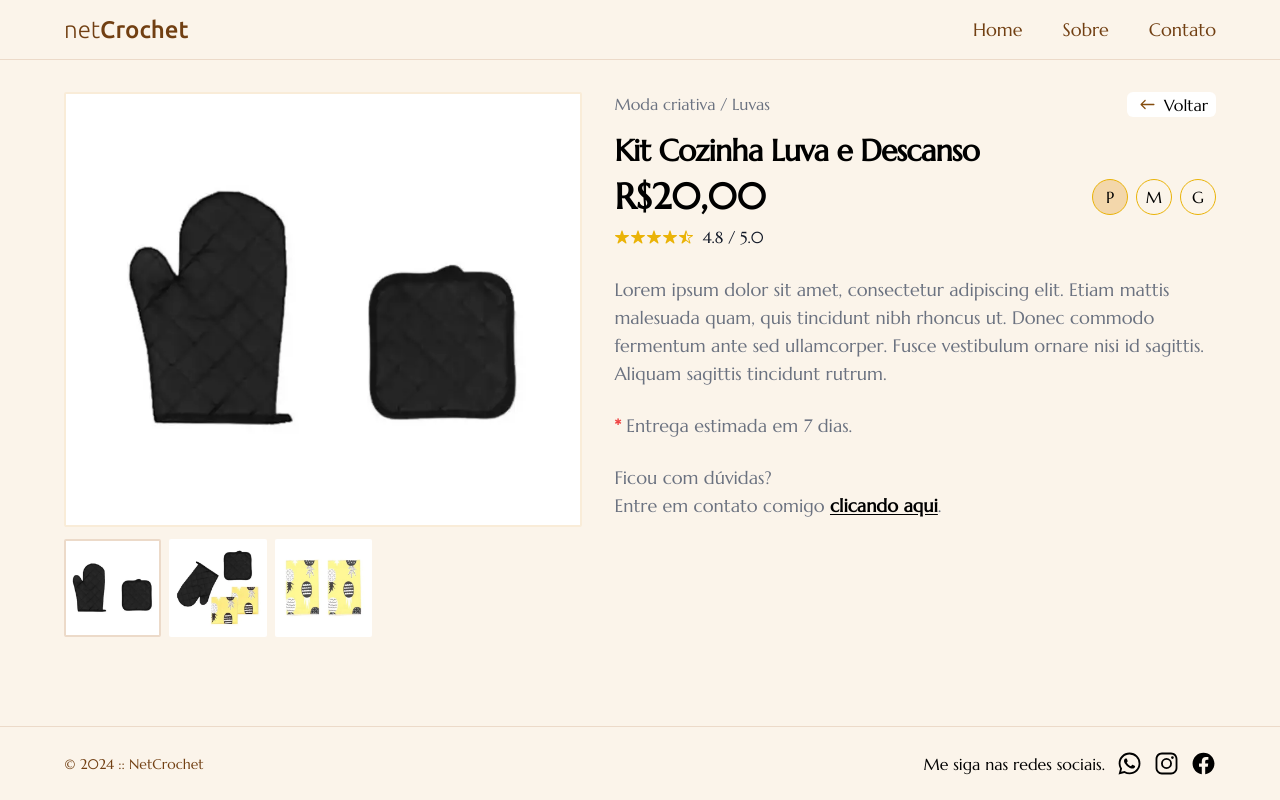
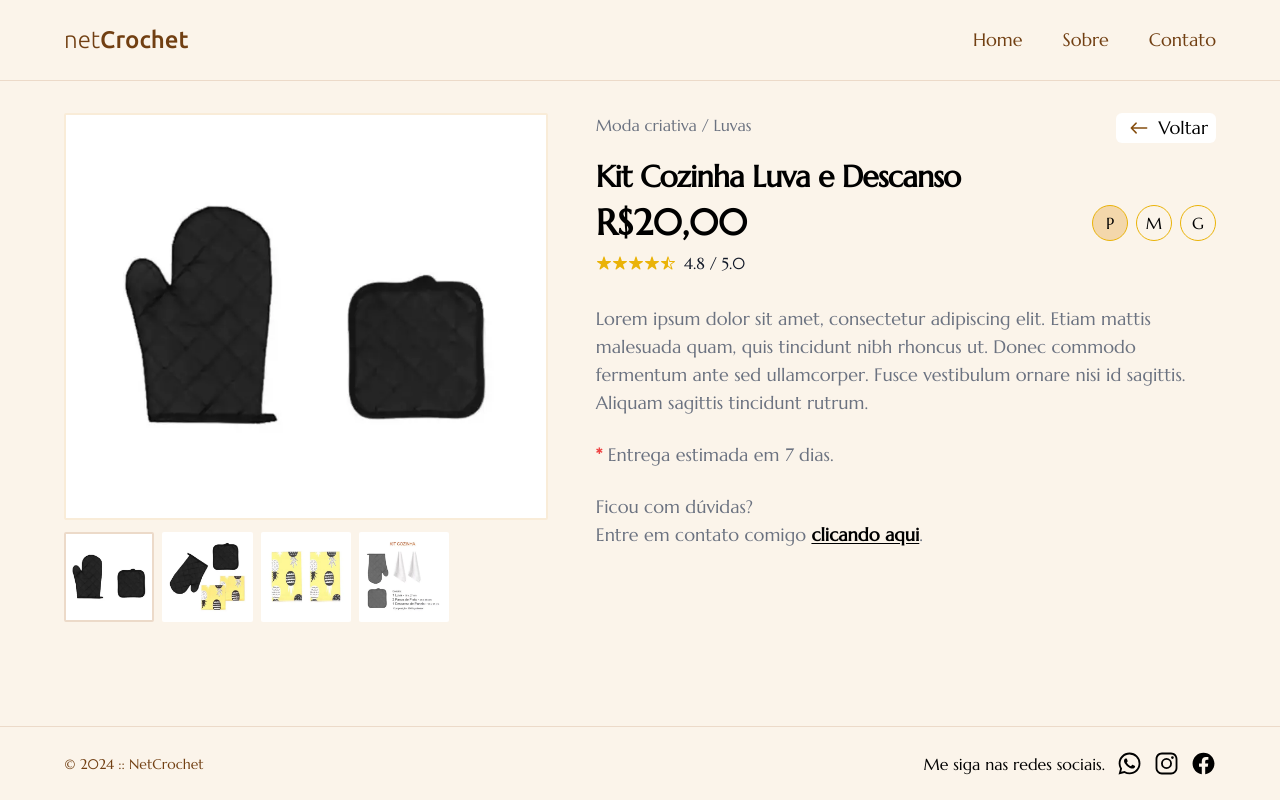
Before and after one commit to jeffersonassilva/netcrochet, a Next.js app: page /produto/luva in a window 1280 px wide. Built offline with nearby package versions, Linux system fonts and the light colour scheme.

Commit message:
feat: ajustes de layout

```diff
--- a/src/components/ImagensProduto.js
+++ b/src/components/ImagensProduto.js
@@ -8,7 +8,10 @@ const ImagensProduto = ({ images }) => {
   };
 
   return (
-    <div className="mb-4 md:grid md:grid-cols-[1fr_120px] md:gap-3 lg:grid-cols-1 lg:row-start-1 lg:row-span-5 lg:flex lg:flex-col">
+    <div
+      className="mb-4 md:grid md:grid-cols-[1fr_120px] md:gap-3
+    lg:grid-cols-1 lg:row-start-1 lg:row-span-5 lg:flex lg:flex-col"
+    >
       <div
         className="flex-1 flex items-center justify-center mb-4 p-2
       bg-white border-2 border-[#f9ecd8] rounded-sm md:mb-0"
@@ -19,12 +22,16 @@ const ImagensProduto = ({ images }) => {
           className="w-10/12"
         />
       </div>
-      <div className="grid grid-cols-5 gap-2 mb-4 md:mb-0 md:grid-cols-[120px] md:grid-rows-5 lg:grid-rows-1 lg:grid-cols-5 lg:flex-1 lg:items-start">
-      {/* <div className="grid grid-cols-5 gap-2 mb-4 md:mb-0 md:grid-cols-[120px] md:grid-rows-5 lg:grid-cols-5 lg:flex-1 lg:items-start"> */}
+      <div
+        className="grid grid-cols-5 gap-2 mb-4
+        md:mb-0 md:grid-cols-[120px] md:grid-rows-5
+        lg:grid-rows-1 lg:grid-cols-5 lg:flex-1 lg:items-start"
+      >
         {images.map((image, index) => (
           <div
             key={index}
-            className={`max-w-[120px] border-2 p-1 bg-white rounded-sm cursor-pointer md:flex md:justify-center md:items-center ${
+            className={`max-w-[120px] border-2 p-1 bg-white rounded-sm cursor-pointer
+            md:flex md:justify-center md:items-center ${
               imagemPrincipal === image ? "border-[#ecdac9]" : "border-white"
             }`}
             onClick={() => alterarImagemPrincipal(image)}
--- a/src/components/Menu.js
+++ b/src/components/Menu.js
@@ -7,7 +7,7 @@ const Menu = ({ backButton }) => {
       className="flex w-full items-center border-b border-b-1 border-b-[#ecdac9] p-4 h-[60px] flex-shrink-0
       sm:flex sm:justify-between sm:items-center sm:px-6
       md:px-8 md:py-6 smd:border-none
-      lg:w-full lg:px-16"
+      lg:w-full lg:px-16 lg:py-10"
     >
       <div className="flex-1 text-yellow-900 sm:text-lg lg:text-2xl font-thin">
         <Link href="/">
--- a/src/components/Produto.js
+++ b/src/components/Produto.js
@@ -23,8 +23,11 @@ const Produto = ({ data }) => {
   return (
     <>
       <Menu backButton={true} />
-      <div className="flex-1 flex flex-col p-4 sm:px-6 md:px-8 md:pt-8 lg:px-16 lg:grid lg:grid-cols-[45%_55%]">
-        <div className="lg:pl-8">
+      <div
+        className="flex-1 flex flex-col p-4 sm:px-6 md:px-8 md:pt-8
+        lg:px-16 lg:grid lg:grid-cols-[42%_58%]"
+      >
+        <div className="lg:pl-12">
           <div className="mb-4 text-sm flex justify-between md:text-base">
             {data.breadcrumb ? (
               <Breadcrumb items={data.breadcrumb} />
@@ -32,8 +35,8 @@ const Produto = ({ data }) => {
               <div>&nbsp;</div>
             )}
             <div className="hidden sm:flex bg-white px-2 rounded-md">
-              <Link href="/" className="flex items-center gap-1">
-                <IoIosArrowRoundBack size={25} className="text-yellow-800" />{" "}
+              <Link href="/" className="flex items-center gap-1 md:text-lg">
+                <IoIosArrowRoundBack className="text-yellow-800 text-2xl md:text-3xl" />{" "}
                 Voltar
               </Link>
             </div>
@@ -43,12 +46,15 @@ const Produto = ({ data }) => {
             {data.nome}
           </div>
           <div className="flex justify-between mb-2">
-            <div className="font-bold text-3xl md:text-4xl">R${valorSelecionado}</div>
+            <div className="font-bold text-3xl md:text-4xl">
+              R${valorSelecionado}
+            </div>
             <div className="flex gap-2 text-sm justify-center items-center md:text-base">
               {data.tamanhos.map((tamanho, index) => (
                 <div
                   key={index}
-                  className={`flex justify-center items-center w-7 h-7 md:w-9 md:h-9 rounded-full cursor-pointer border border-yellow-500 ${
+                  className={`flex justify-center items-center w-7 h-7 rounded-full
+                  cursor-pointer border border-yellow-500 md:w-9 md:h-9 ${
                     tamanhoSelecionado.descricao === tamanho.descricao
                       ? "bg-[#f3d7ab]"
                       : "bg-transparent"
@@ -68,7 +74,7 @@ const Produto = ({ data }) => {
 
         <ImagensProduto images={data.images} />
 
-        <div className="md:text-lg lg:pl-8">
+        <div className="md:text-lg lg:pl-12">
           <div className="text-gray-500 mb-6">{data.descricao}</div>
           <div className="text-gray-500 mb-6">
             <span className="text-red-500 font-semibold">* </span>
--- a/src/pages/index.js
+++ b/src/pages/index.js
@@ -7,36 +7,55 @@ const Home = () => {
       <Menu />
       <div className="flex-1 flex items-center">
         <div className="p-4 sm:px-6 md:px-8 lg:px-16">
-          <h1 className="text-2xl leading-tight text-[#13131e] sm:mb-8 sm:text-4xl md:text-5xl lg:text-6xl lg:tracking-tight md:leading-tight lg:leading-tight">
+          <h1
+            className="text-2xl leading-tight text-[#13131e]
+            sm:mb-8 sm:text-4xl md:text-5xl md:leading-tight
+            lg:text-6xl lg:tracking-tight lg:leading-tight"
+          >
             Bonito,
             <br />
             muito elegante,
             <br />e personalizado.
             <br />
           </h1>
-          <div className="mt-4 font-thin text-[#13131e] leading-tight max-w-sm sm:text-xl sm:max-w-lg md:text-2xl md:max-w-xl md:leading-relaxed">
+          <div
+            className="mt-4 font-thin text-[#13131e] leading-tight max-w-sm
+            sm:text-xl sm:max-w-lg md:text-2xl md:max-w-xl md:leading-relaxed"
+          >
             Todos os produtos são feitos manualmente, podendo ter
             características personalizadas sob encomenda.
           </div>
         </div>
       </div>
 
-      <div class="grid grid-flow-col gap-2 grid-cols-[40%_40%_40%_40%] lg:grid-cols-[20%_20%_20%_20%] overscroll-contain overflow-x-auto px-4 pb-8 sm:px-6 md:px-8 lg:px-16">
+      <div
+        class="grid grid-flow-col gap-2 grid-cols-[40%_40%_40%_40%] overscroll-contain overflow-x-auto px-4 pb-8
+      sm:px-6 md:px-8 lg:px-16 lg:grid-cols-[20%_20%_20%_20%]"
+      >
         <Link href="/produto/bolsa">
           <div class="media-element flex flex-col items-center">
-            <img src={`/img/produtos/bolsa1.webp`} className="aspect-video bg-white p-1 sm:p-2 md:p-3 object-contain border border-[#ecdac9] rounded-md" />
+            <img
+              src={`/img/produtos/bolsa1.webp`}
+              className="aspect-video bg-white p-1 object-contain border border-[#ecdac9] rounded-md sm:p-2 md:p-3 "
+            />
             <div className="text-sm">Bolsas</div>
           </div>
         </Link>
         <Link href="/produto/necessaire">
           <div class="media-element flex flex-col items-center">
-            <img src={`/img/produtos/necessaire1.webp`} className="aspect-video bg-white p-1 sm:p-2 md:p-3 object-contain border border-[#ecdac9] rounded-md" />
+            <img
+              src={`/img/produtos/necessaire1.webp`}
+              className="aspect-video bg-white p-1 object-contain border border-[#ecdac9] rounded-md sm:p-2 md:p-3"
+            />
             <div className="text-sm">Necessaires</div>
           </div>
         </Link>
         <Link href="/produto/luva">
           <div class="media-element flex flex-col items-center">
-            <img src={`/img/produtos/luva1.webp`} className="aspect-video bg-white p-1 sm:p-2 md:p-3 object-contain border border-[#ecdac9] rounded-md" />
+            <img
+              src={`/img/produtos/luva1.webp`}
+              className="aspect-video bg-white p-1 object-contain border border-[#ecdac9] rounded-md sm:p-2 md:p-3"
+            />
             <div className="text-sm">Luvas</div>
           </div>
         </Link>
--- a/src/pages/produto/luva.js
+++ b/src/pages/produto/luva.js
@@ -8,7 +8,7 @@ const Luva = ({ stateChangeColor, ...props }) => {
     dias_entrega: 7,
     descricao:
       "Lorem ipsum dolor sit amet, consectetur adipiscing elit. Etiam mattis malesuada quam, quis tincidunt nibh rhoncus ut. Donec commodo fermentum ante sed ullamcorper. Fusce vestibulum ornare nisi id sagittis. Aliquam sagittis tincidunt rutrum.",
-    images: ["luva1.webp", "luva2.webp", "luva3.webp"],
+    images: ["luva1.webp", "luva2.webp", "luva3.webp", "luva4.webp"],
     breadcrumb: ["Moda criativa", "Luvas"],
     tamanhos: [
       { descricao: "P", valor: "20,00" },
```
